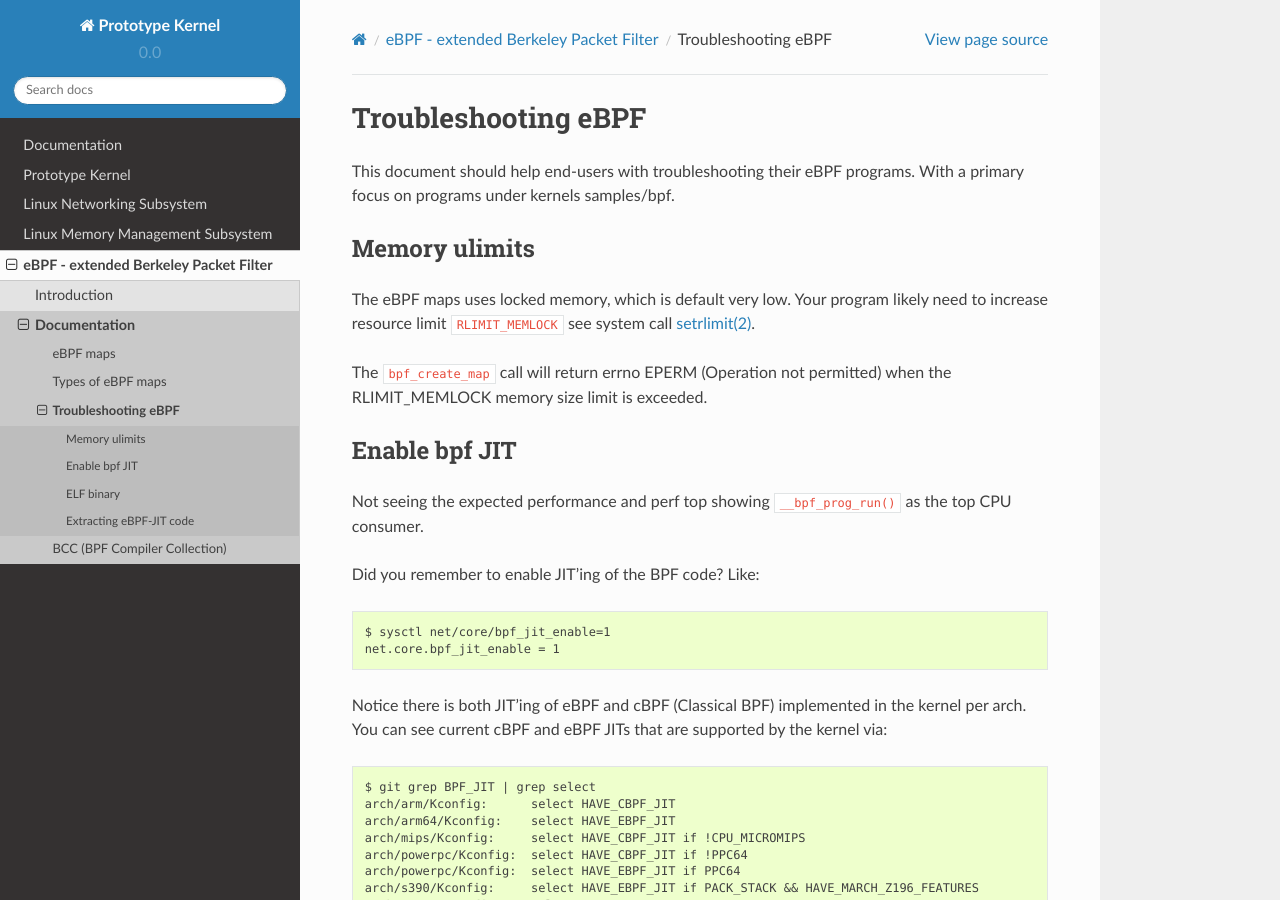
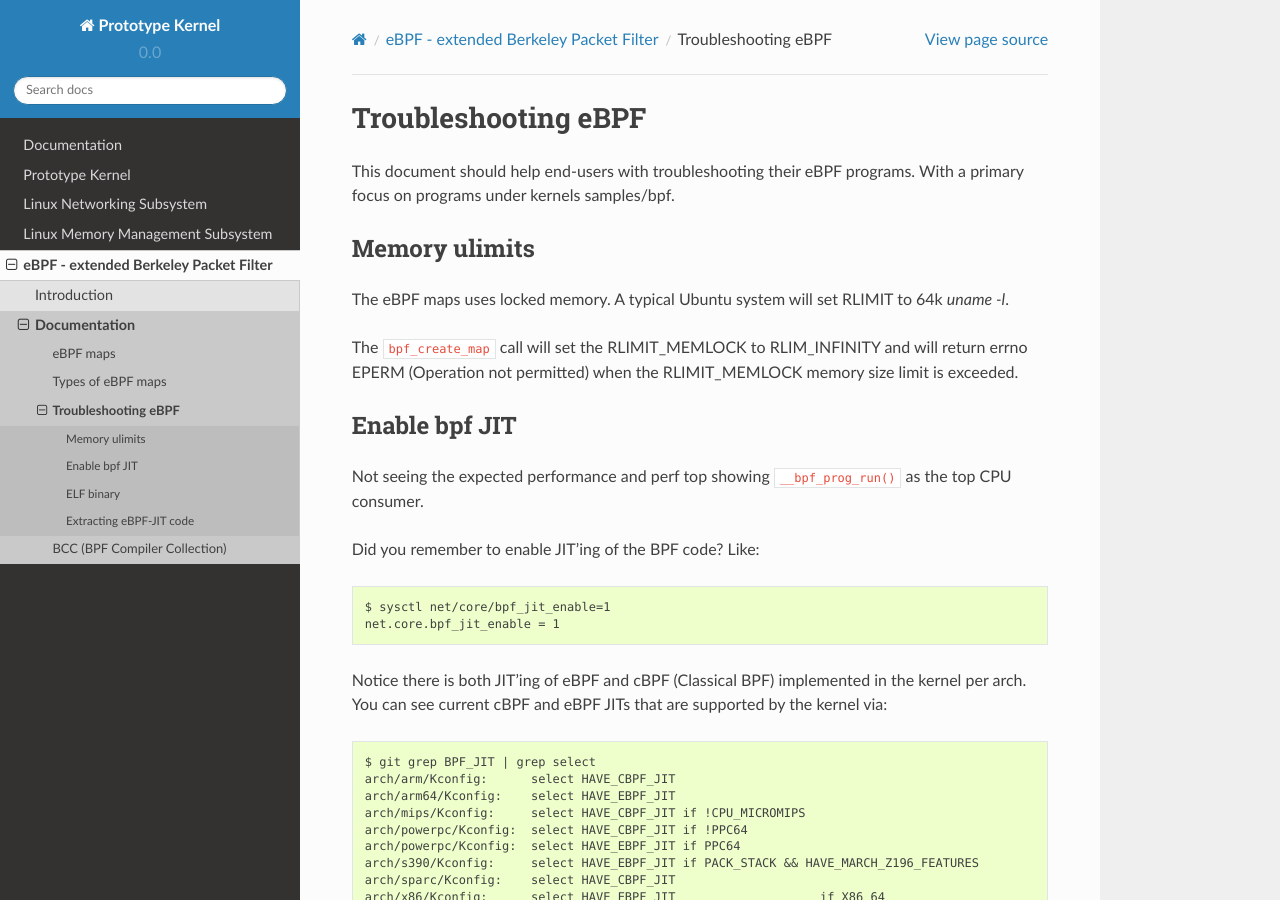
Before and after one commit to netoptimizer/prototype-kernel, a Sphinx documentation site: the page built from kernel/Documentation/bpf/troubleshooting.rst, in a window 1280 px wide and 900 px high. Built offline with Sphinx 7.4.7 and the Read the Docs theme 2.0.0, drawn with Linux system fonts in a browser that asks for light colours.

Commit message:
Updated RLIMIT_MEMLOCK to account for pushing RLIMIT to RLIM_INFINITY

```diff
--- a/kernel/Documentation/bpf/troubleshooting.rst
+++ b/kernel/Documentation/bpf/troubleshooting.rst
@@ -8,11 +8,9 @@ programs.  With a primary focus on programs under kernels samples/bpf.
 Memory ulimits
 ==============
 
-The eBPF maps uses locked memory, which is default very low.
-Your program likely need to increase resource limit ``RLIMIT_MEMLOCK``
-see system call `setrlimit(2)`_.
+The eBPF maps uses locked memory. A typical Ubuntu system will set RLIMIT to 64k `uname -l`.
 
-The ``bpf_create_map`` call will return errno EPERM (Operation not
+The ``bpf_create_map``  call will set the RLIMIT_MEMLOCK to RLIM_INFINITY and will return errno EPERM (Operation not
 permitted) when the RLIMIT_MEMLOCK memory size limit is exceeded.
 
 .. _setrlimit(2): http://man7.org/linux/man-pages/man2/setrlimit.2.html
```
